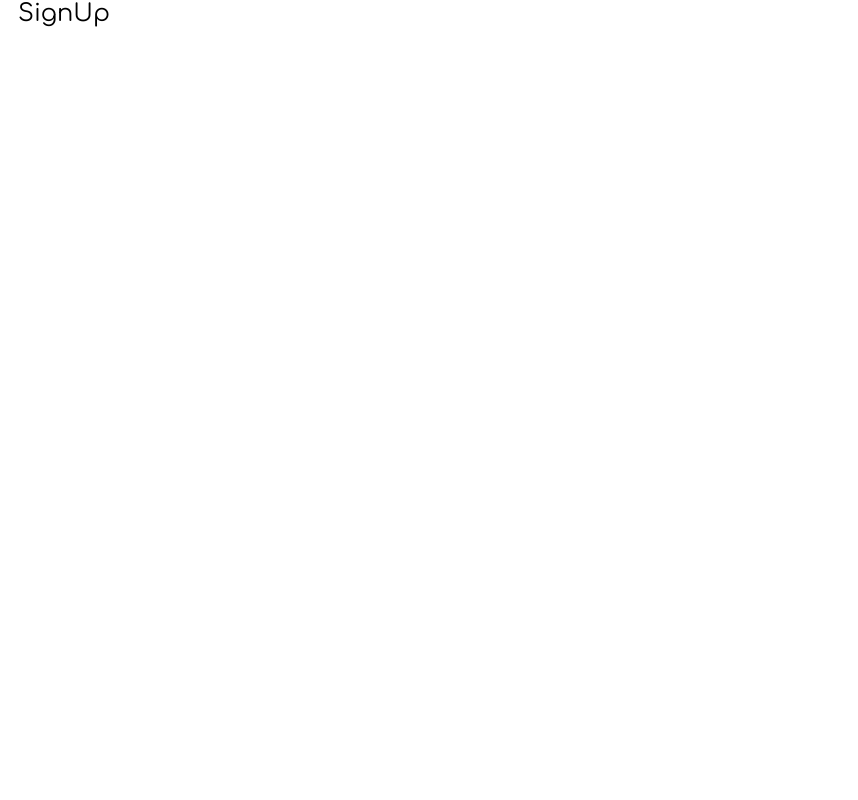
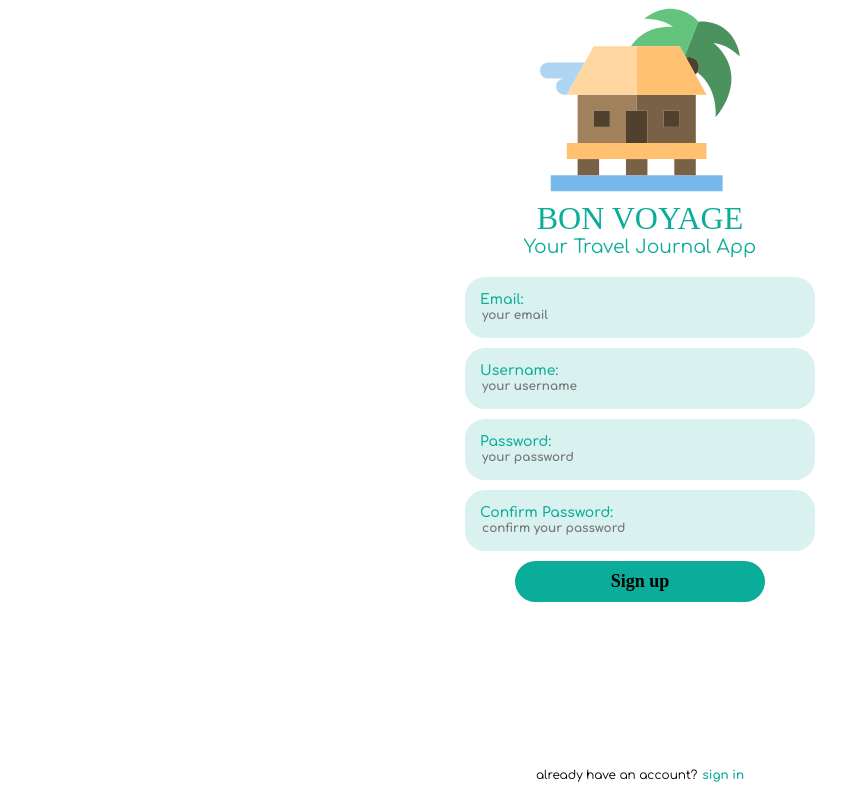
Before and after one commit to jkhamis8/BonVoyage, a React (Vite) app: page /signUp in a window 1280 px wide. Shown: the whole page, without its empty margins (0-858 px from the left). Built offline with nearby package versions, Linux system fonts and the light colour scheme; a web font is replaced by a local one.

Commit message:
sign up structure

```diff
--- a/src/App.jsx
+++ b/src/App.jsx
@@ -13,6 +13,7 @@ import AllEntries from "./pages/AllEntries"
 import EntryForm from "./pages/EntryForm"
 import Entry from "./pages/Entry"
 import AllMedia from "./pages/AllMedia"
+import TestPage from "./pages/TestPage"
 
 function App() {
   const [count, setCount] = useState(0)
@@ -63,6 +64,9 @@ function App() {
           <Route path='/AllMedia' element={
             <AllMedia />
           }/>
+          <Route path='/testPage' element={
+            <TestPage />
+          }/>
           <Route path="*" element={
           <h3>Page Not Found</h3>
         }/>
--- a/src/pages/SignIn.jsx
+++ b/src/pages/SignIn.jsx
@@ -1,5 +1,5 @@
 import { useState } from 'react';
-import { Link, useNavigate } from 'react-router-dom';
+import { useNavigate } from 'react-router-dom';
 import Logo from '../components/Logo'
 
 const initialFormData = {
@@ -8,7 +8,6 @@ const initialFormData = {
 }
 
 const SignIn = () =>{
-  const [message, getMessage] = useState('');
   const [formData, setFormData] = useState(initialFormData)
   const navigate = useNavigate()
 
@@ -19,6 +18,7 @@ const SignIn = () =>{
   const handleSubmit = async(e)=>{
     e.preventDefault();
     try {
+      // sign in logic
       setFormData(initialFormData)
       navigate('/')
     } catch (error) {
@@ -45,7 +45,7 @@ const SignIn = () =>{
           </form>
         </div>
         <div className='bottom'>
-          <p className='marginRight'>don't have an account?</p><a href="/signup" className='bold main'>signup</a>
+          <p className='marginRight'>don't have an account?</p><a href="/signup" className='bold main'>sign up</a>
         </div>
       </div>
     </>
--- a/src/pages/SignUp.jsx
+++ b/src/pages/SignUp.jsx
@@ -1,9 +1,60 @@
+import { useState } from "react"
+import { useNavigate } from "react-router-dom"
+import Logo from "../components/Logo"
+
+const initialFormData = {
+  email: '',
+  username: '',
+  password:'',
+  confirmPassword:''
+}
+
 const SignUp = () =>{
+  const [formData, setFormData] = useState(initialFormData)
+  const navigate = useNavigate()
+
+  const handleChange = (e)=>{
+    setFormData({...formData, [e.target.name]:e.target.value})
+  }
+
+  const handleSubmit = (e)=>{
+    e.preventDefault()
+    try {
+      // sign up logic
+      setFormData(initialFormData)
+      navigate('/signin')
+    } catch (error) {
+      console.log(`error in handle submit signing up: ${error}`);
+    }
+  }
+
   return(
     <>
       <div className='container'>
         <div className='contentWrap'>
-          <h2>SignUp</h2>
+          <Logo />
+          <form onSubmit={handleSubmit} className='flex'>
+            <div className="input">
+              <label htmlFor="email">Email:</label>
+              <input type="text" id="email" placeholder="your email" value={formData.email} name="email" onChange={handleChange}/>
+            </div>
+            <div className='input'>
+              <label htmlFor="username">Username:</label>
+              <input type="text" id='username' placeholder='your username' value={formData.username} name='username' onChange={handleChange}/>
+            </div>
+            <div className='input'>
+              <label htmlFor="password">Password:</label>
+              <input type="text" id='password' placeholder='your password' value={formData.password} name='password' onChange={handleChange}/>
+            </div>
+            <div className="input">
+              <label htmlFor="confirmPassword">Confirm Password:</label>
+              <input type="text" id="confirmPassword" placeholder="confirm your password" value={formData.confirmPassword} name="confirmPassword" onChange={handleChange}/>
+            </div>
+            <button type='submit' id='signIn' className='marginTop'>Sign up</button>
+          </form>
+        </div>
+        <div className='bottom'>
+          <p className='marginRight'>already have an account?</p><a href="/signin" className='bold main'>sign in</a>
         </div>
       </div>
     </>
--- /dev/null
+++ b/src/pages/TestPage.jsx
@@ -0,0 +1,9 @@
+const TestPage = () =>{
+  return(
+    <>
+      <h2>test</h2>
+    </>
+  )
+}
+
+export default TestPage
```
